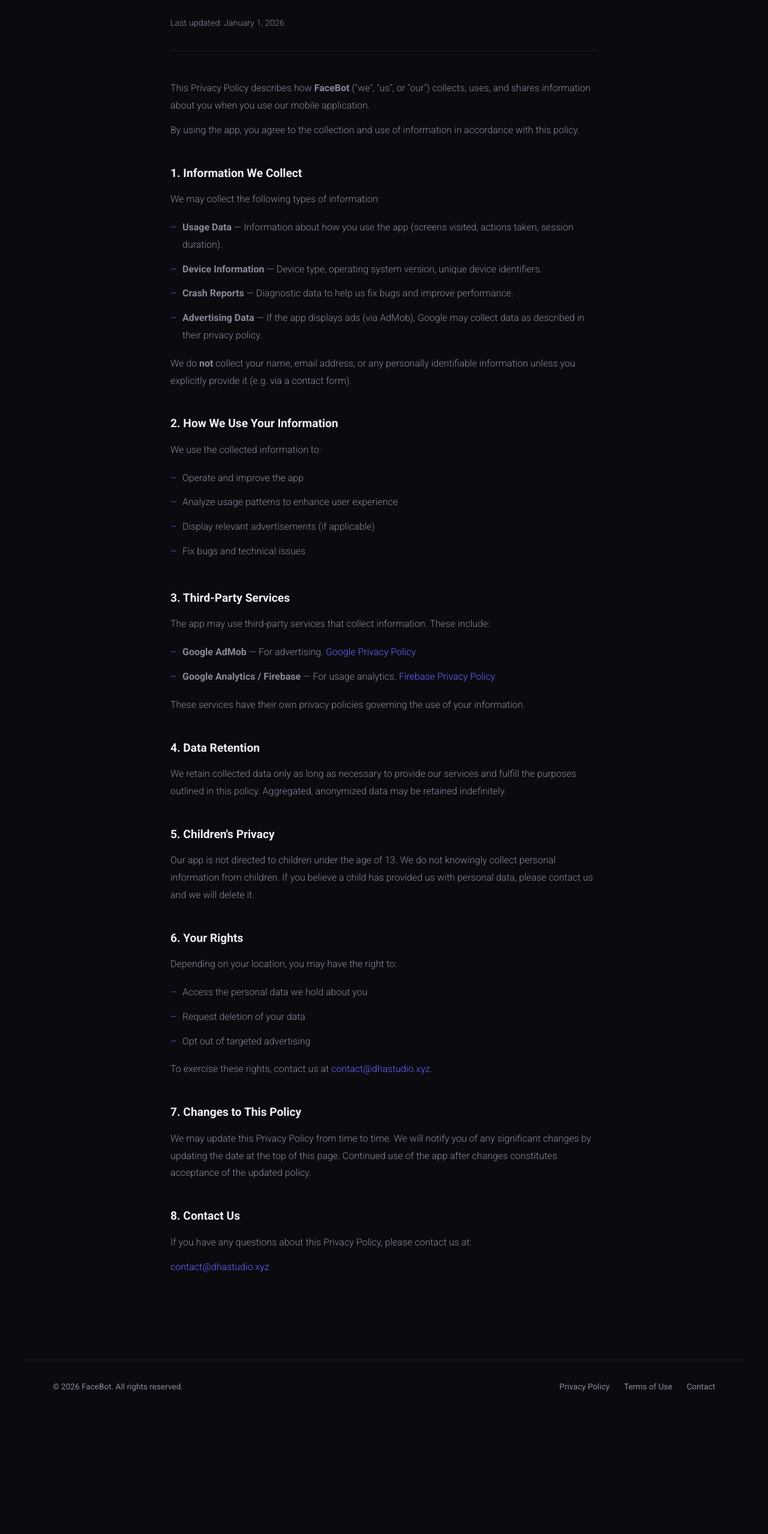
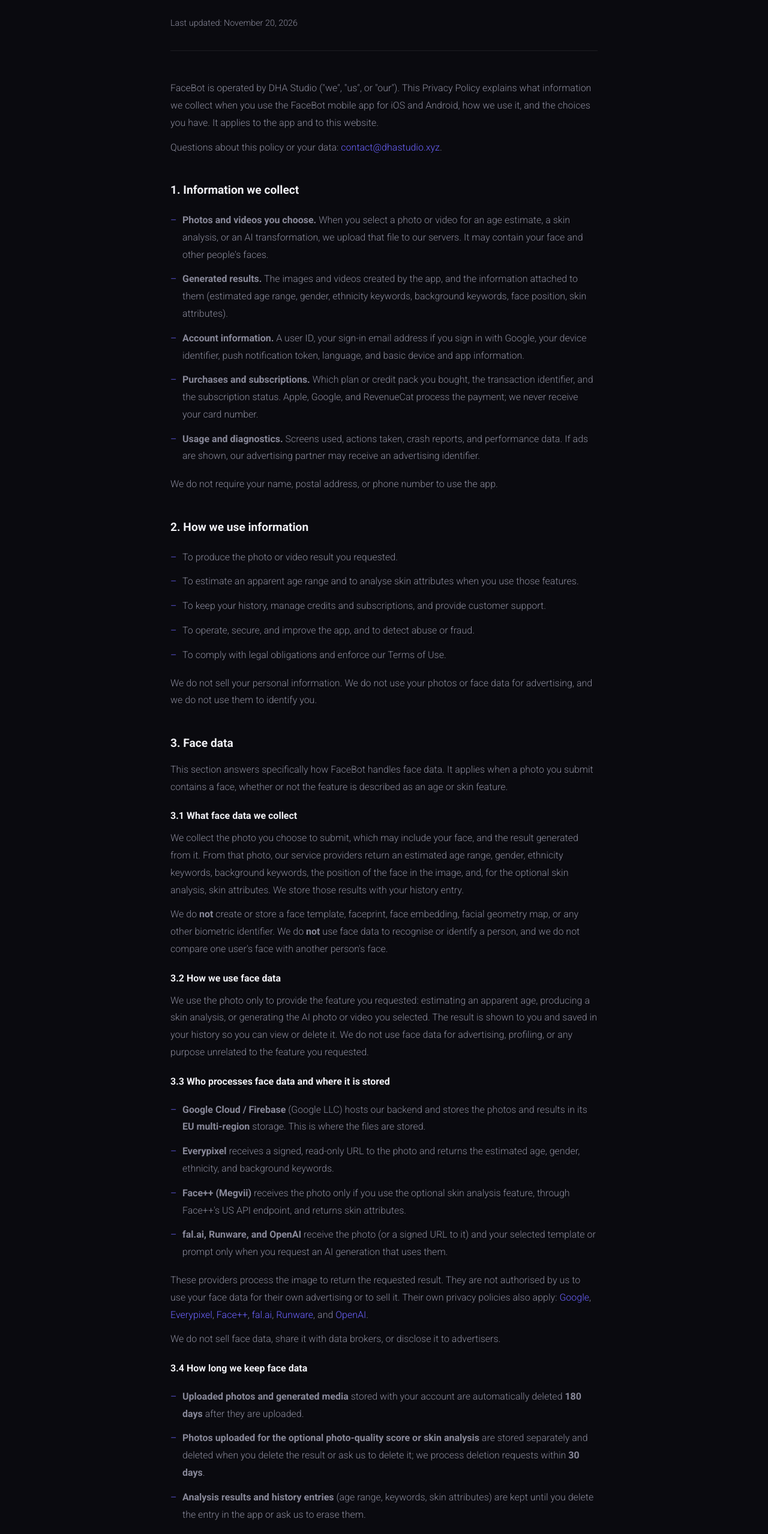
Before and after one commit to ediaStudio/facebot-website, a plain HTML site: page privacy-policy.html in a window 1280 px wide. Shown: the part 240-2797 px from the top of the page at 60% size. Before the commit the page ends 2596 px from the top, so only its background shows below. Drawn offline with Linux system fonts and the light colour scheme.

Commit message:
Privacy policy: add detailed face data section for App Review 2.1

```diff
--- a/privacy-policy.html
+++ b/privacy-policy.html
@@ -3,12 +3,11 @@
 <head>
   <meta charset="UTF-8" />
   <meta name="viewport" content="width=device-width, initial-scale=1.0"/>
-  <title id="page-title">Privacy Policy | FaceBot</title>
-  <meta name="description" content="Privacy policy of FaceBot, the AI photo and video transformation app for iOS and Android. How we collect, use, and protect your data."/>
+  <title>Privacy Policy | FaceBot</title>
+  <meta name="description" content="Privacy policy of FaceBot, the AI photo and video transformation app for iOS and Android. How we collect, use, and protect your data, including face data."/>
   <link rel="canonical" href="https://facebot.dhastudio.xyz/privacy-policy.html"/>
   <meta name="robots" content="index, follow"/>
   <link href="https://fonts.googleapis.com/css2?family=Roboto:wght@300;400;500;700&display=swap" rel="stylesheet"/>
-  <script src="config.js"></script>
   <style>
     *, *::before, *::after { box-sizing: border-box; margin: 0; padding: 0; }
 
@@ -28,7 +27,6 @@
       line-height: 1.8;
     }
 
-    /* ─── NAV ─── */
     nav {
       display: flex;
       justify-content: space-between;
@@ -56,7 +54,6 @@
       width: 28px; height: 28px;
       border-radius: 7px;
       object-fit: cover;
-      display: none;
     }
 
     .nav-back {
@@ -68,7 +65,6 @@
     }
     .nav-back:hover { color: var(--text); }
 
-    /* ─── CONTENT ─── */
     .container {
       max-width: 760px;
       margin: 0 auto;
@@ -114,6 +110,13 @@
       color: var(--text);
     }
 
+    .doc-section h3 {
+      font-size: 1rem;
+      font-weight: 700;
+      margin: 20px 0 8px;
+      color: var(--text);
+    }
+
     .doc-section p {
       color: var(--muted);
       font-weight: 300;
@@ -145,7 +148,6 @@
     }
     a.inline:hover { text-decoration: underline; }
 
-    /* ─── FOOTER ─── */
     footer {
       border-top: 1px solid var(--border);
       padding: 32px 48px;
@@ -173,8 +175,8 @@
 
   <nav>
     <a href="index.html" class="nav-logo">
-      <img id="nav-icon" src="" alt="icon"/>
-      <span id="nav-appname"></span>
+      <img src="assets/icon.webp" alt="FaceBot icon"/>
+      <span>FaceBot</span>
     </a>
     <a href="index.html" class="nav-back">← Back to home</a>
   </nav>
@@ -184,116 +186,147 @@
     <div class="doc-header">
       <p class="doc-label">Legal</p>
       <h1>Privacy Policy</h1>
-      <p class="doc-meta" id="doc-meta"></p>
+      <p class="doc-meta">Last updated: November 20, 2026</p>
     </div>
 
     <div class="doc-section">
-      <p>This Privacy Policy describes how <strong id="pp-appname"></strong> ("we", "us", or "our") collects, uses, and shares information about you when you use our mobile application.</p>
-      <p>By using the app, you agree to the collection and use of information in accordance with this policy.</p>
+      <p>FaceBot is operated by DHA Studio ("we", "us", or "our"). This Privacy Policy explains what information we collect when you use the FaceBot mobile app for iOS and Android, how we use it, and the choices you have. It applies to the app and to this website.</p>
+      <p>Questions about this policy or your data: <a class="inline" href="mailto:contact@dhastudio.xyz">contact@dhastudio.xyz</a>.</p>
     </div>
 
     <div class="doc-section">
-      <h2>1. Information We Collect</h2>
-      <p>We may collect the following types of information:</p>
+      <h2>1. Information we collect</h2>
       <ul>
-        <li><strong>Usage Data</strong> — Information about how you use the app (screens visited, actions taken, session duration).</li>
-        <li><strong>Device Information</strong> — Device type, operating system version, unique device identifiers.</li>
-        <li><strong>Crash Reports</strong> — Diagnostic data to help us fix bugs and improve performance.</li>
-        <li><strong>Advertising Data</strong> — If the app displays ads (via AdMob), Google may collect data as described in their privacy policy.</li>
+        <li><strong>Photos and videos you choose.</strong> When you select a photo or video for an age estimate, a skin analysis, or an AI transformation, we upload that file to our servers. It may contain your face and other people's faces.</li>
+        <li><strong>Generated results.</strong> The images and videos created by the app, and the information attached to them (estimated age range, gender, ethnicity keywords, background keywords, face position, skin attributes).</li>
+        <li><strong>Account information.</strong> A user ID, your sign-in email address if you sign in with Google, your device identifier, push notification token, language, and basic device and app information.</li>
+        <li><strong>Purchases and subscriptions.</strong> Which plan or credit pack you bought, the transaction identifier, and the subscription status. Apple, Google, and RevenueCat process the payment; we never receive your card number.</li>
+        <li><strong>Usage and diagnostics.</strong> Screens used, actions taken, crash reports, and performance data. If ads are shown, our advertising partner may receive an advertising identifier.</li>
       </ul>
-      <p>We do <strong>not</strong> collect your name, email address, or any personally identifiable information unless you explicitly provide it (e.g. via a contact form).</p>
+      <p>We do not require your name, postal address, or phone number to use the app.</p>
     </div>
 
     <div class="doc-section">
-      <h2>2. How We Use Your Information</h2>
-      <p>We use the collected information to:</p>
+      <h2>2. How we use information</h2>
       <ul>
-        <li>Operate and improve the app</li>
-        <li>Analyze usage patterns to enhance user experience</li>
-        <li>Display relevant advertisements (if applicable)</li>
-        <li>Fix bugs and technical issues</li>
+        <li>To produce the photo or video result you requested.</li>
+        <li>To estimate an apparent age range and to analyse skin attributes when you use those features.</li>
+        <li>To keep your history, manage credits and subscriptions, and provide customer support.</li>
+        <li>To operate, secure, and improve the app, and to detect abuse or fraud.</li>
+        <li>To comply with legal obligations and enforce our Terms of Use.</li>
+      </ul>
+      <p>We do not sell your personal information. We do not use your photos or face data for advertising, and we do not use them to identify you.</p>
+    </div>
+
+    <div class="doc-section" id="face-data">
+      <h2>3. Face data</h2>
+      <p>This section answers specifically how FaceBot handles face data. It applies when a photo you submit contains a face, whether or not the feature is described as an age or skin feature.</p>
+
+      <h3>3.1 What face data we collect</h3>
+      <p>We collect the photo you choose to submit, which may include your face, and the result generated from it. From that photo, our service providers return an estimated age range, gender, ethnicity keywords, background keywords, the position of the face in the image, and, for the optional skin analysis, skin attributes. We store those results with your history entry.</p>
+      <p>We do <strong>not</strong> create or store a face template, faceprint, face embedding, facial geometry map, or any other biometric identifier. We do <strong>not</strong> use face data to recognise or identify a person, and we do not compare one user's face with another person's face.</p>
+
+      <h3>3.2 How we use face data</h3>
+      <p>We use the photo only to provide the feature you requested: estimating an apparent age, producing a skin analysis, or generating the AI photo or video you selected. The result is shown to you and saved in your history so you can view or delete it. We do not use face data for advertising, profiling, or any purpose unrelated to the feature you requested.</p>
+
+      <h3>3.3 Who processes face data and where it is stored</h3>
+      <ul>
+        <li><strong>Google Cloud / Firebase</strong> (Google LLC) hosts our backend and stores the photos and results in its <strong>EU multi-region</strong> storage. This is where the files are stored.</li>
+        <li><strong>Everypixel</strong> receives a signed, read-only URL to the photo and returns the estimated age, gender, ethnicity, and background keywords.</li>
+        <li><strong>Face++ (Megvii)</strong> receives the photo only if you use the optional skin analysis feature, through Face++'s US API endpoint, and returns skin attributes.</li>
+        <li><strong>fal.ai, Runware, and OpenAI</strong> receive the photo (or a signed URL to it) and your selected template or prompt only when you request an AI generation that uses them.</li>
+      </ul>
+      <p>These providers process the image to return the requested result. They are not authorised by us to use your face data for their own advertising or to sell it. Their own privacy policies also apply: <a class="inline" href="https://policies.google.com/privacy" target="_blank" rel="noopener">Google</a>, <a class="inline" href="https://www.everypixel.com/privacy" target="_blank" rel="noopener">Everypixel</a>, <a class="inline" href="https://www.faceplusplus.com/privacy_policy/" target="_blank" rel="noopener">Face++</a>, <a class="inline" href="https://fal.ai/privacy" target="_blank" rel="noopener">fal.ai</a>, <a class="inline" href="https://runware.ai/privacy" target="_blank" rel="noopener">Runware</a>, and <a class="inline" href="https://openai.com/policies/privacy-policy/" target="_blank" rel="noopener">OpenAI</a>.</p>
+      <p>We do not sell face data, share it with data brokers, or disclose it to advertisers.</p>
+
+      <h3>3.4 How long we keep face data</h3>
+      <ul>
+        <li><strong>Uploaded photos and generated media</strong> stored with your account are automatically deleted <strong>180 days</strong> after they are uploaded.</li>
+        <li><strong>Photos uploaded for the optional photo-quality score or skin analysis</strong> are stored separately and deleted when you delete the result or ask us to delete it; we process deletion requests within <strong>30 days</strong>.</li>
+        <li><strong>Analysis results and history entries</strong> (age range, keywords, skin attributes) are kept until you delete the entry in the app or ask us to erase them.</li>
+      </ul>
+
+      <h3>3.5 How to delete face data</h3>
+      <ul>
+        <li>Delete an individual photo, video, or analysis from your History in the app.</li>
+        <li>Delete your account from the app's settings. This removes your account and sign-in credentials; you can also email us to have your remaining history and stored files erased.</li>
+        <li>Email <a class="inline" href="mailto:contact@dhastudio.xyz">contact@dhastudio.xyz</a> from the address linked to your account. We complete deletion requests within 30 days.</li>
+      </ul>
+
+      <h3>3.6 What we never do with face data</h3>
+      <ul>
+        <li>No facial recognition or identity verification.</li>
+        <li>No faceprints, templates, or biometric identifiers.</li>
+        <li>No sale or rental of face data.</li>
+        <li>No use of face data to target advertising.</li>
+        <li>No sharing with other users or with the public.</li>
       </ul>
     </div>
 
     <div class="doc-section">
-      <h2>3. Third-Party Services</h2>
-      <p>The app may use third-party services that collect information. These include:</p>
+      <h2>4. Other third-party services</h2>
+      <p>We use the following services to operate FaceBot. They receive only the information needed for their function.</p>
       <ul>
-        <li><strong>Google AdMob</strong> — For advertising. <a class="inline" href="https://policies.google.com/privacy" target="_blank">Google Privacy Policy</a></li>
-        <li><strong>Google Analytics / Firebase</strong> — For usage analytics. <a class="inline" href="https://firebase.google.com/support/privacy" target="_blank">Firebase Privacy Policy</a></li>
+        <li><strong>Google Cloud / Firebase</strong> — hosting, database, storage, and analytics.</li>
+        <li><strong>RevenueCat</strong> — subscription and purchase management.</li>
+        <li><strong>Apple App Store and Google Play</strong> — payment processing and app distribution.</li>
+        <li><strong>Google AdMob</strong> — advertising, where ads are shown. AdMob may receive an advertising identifier; it does not receive your photos or face data.</li>
       </ul>
-      <p>These services have their own privacy policies governing the use of your information.</p>
     </div>
 
     <div class="doc-section">
-      <h2>4. Data Retention</h2>
-      <p>We retain collected data only as long as necessary to provide our services and fulfill the purposes outlined in this policy. Aggregated, anonymized data may be retained indefinitely.</p>
+      <h2>5. Data retention</h2>
+      <p>We keep personal information only as long as needed for the purposes described above:</p>
+      <ul>
+        <li>Photos and generated media stored with your account: automatically deleted after 180 days.</li>
+        <li>Photo-quality and skin analysis images: until you delete them or ask us to.</li>
+        <li>History entries and analysis results: until you delete them or ask us to erase them.</li>
+        <li>Account and purchase records: while your account is active, then as long as tax and accounting law requires.</li>
+        <li>Diagnostics and crash data: kept for a limited period, then deleted or aggregated.</li>
+      </ul>
     </div>
 
     <div class="doc-section">
-      <h2>5. Children's Privacy</h2>
-      <p>Our app is not directed to children under the age of 13. We do not knowingly collect personal information from children. If you believe a child has provided us with personal data, please contact us and we will delete it.</p>
+      <h2>6. Security</h2>
+      <p>Data is encrypted in transit (TLS) and at rest by our hosting provider. Access to stored photos is limited to the systems and staff that need it to operate the service and to handle support or deletion requests.</p>
     </div>
 
     <div class="doc-section">
-      <h2>6. Your Rights</h2>
-      <p>Depending on your location, you may have the right to:</p>
-      <ul>
-        <li>Access the personal data we hold about you</li>
-        <li>Request deletion of your data</li>
-        <li>Opt out of targeted advertising</li>
-      </ul>
-      <p>To exercise these rights, contact us at <a class="inline" id="contact-link" href="#">contact@yourapp.com</a>.</p>
+      <h2>7. Children</h2>
+      <p>FaceBot is not directed to children under 13. We do not knowingly collect personal information from children. If you believe a child has provided us with personal data, contact us and we will delete it.</p>
     </div>
 
     <div class="doc-section">
-      <h2>7. Changes to This Policy</h2>
-      <p>We may update this Privacy Policy from time to time. We will notify you of any significant changes by updating the date at the top of this page. Continued use of the app after changes constitutes acceptance of the updated policy.</p>
+      <h2>8. Your rights</h2>
+      <p>Depending on where you live, you may have the right to access, correct, export, or delete your personal data, to object to or restrict certain processing, and to withdraw consent. To exercise any of these rights, email <a class="inline" href="mailto:contact@dhastudio.xyz">contact@dhastudio.xyz</a>. We respond within 30 days.</p>
     </div>
 
     <div class="doc-section">
-      <h2>8. Contact Us</h2>
-      <p>If you have any questions about this Privacy Policy, please contact us at:</p>
-      <p><a class="inline" id="contact-link-2" href="#">contact@yourapp.com</a></p>
+      <h2>9. International transfers</h2>
+      <p>Your photos and results are stored in the European Union (Google Cloud EU multi-region). Some of our service providers process data in the United States, as described in Section 3.3. Where required, transfers rely on appropriate safeguards such as standard contractual clauses.</p>
+    </div>
+
+    <div class="doc-section">
+      <h2>10. Changes to this policy</h2>
+      <p>We may update this Privacy Policy from time to time. We will post the new version on this page and update the date at the top. Continued use of the app after a change means you accept the updated policy.</p>
+    </div>
+
+    <div class="doc-section">
+      <h2>11. Contact us</h2>
+      <p>DHA Studio — FaceBot<br/>
+      Email: <a class="inline" href="mailto:contact@dhastudio.xyz">contact@dhastudio.xyz</a></p>
     </div>
 
   </div>
 
   <footer>
-    <p id="footer-copy"></p>
+    <p>© 2026 FaceBot. All rights reserved.</p>
     <div class="footer-links">
       <a href="privacy-policy.html">Privacy Policy</a>
       <a href="terms.html">Terms of Use</a>
-      <a id="footer-email" href="#">Contact</a>
+      <a href="mailto:contact@dhastudio.xyz">Contact</a>
     </div>
   </footer>
 
-  <script>
-    // Apply colors
-    const r = document.documentElement.style;
-    r.setProperty('--accent',  APP_CONFIG.colors.accent);
-    r.setProperty('--bg',      APP_CONFIG.colors.bg);
-    r.setProperty('--surface', APP_CONFIG.colors.surface);
-
-    // Fill content
-    document.title = `Privacy Policy — ${APP_CONFIG.appName}`;
-    document.getElementById('nav-appname').textContent   = APP_CONFIG.appName;
-    document.getElementById('pp-appname').textContent    = APP_CONFIG.appName;
-    document.getElementById('footer-copy').textContent   = `© ${APP_CONFIG.year} ${APP_CONFIG.appName}. All rights reserved.`;
-    document.getElementById('footer-email').href         = `mailto:${APP_CONFIG.contactEmail}`;
-    document.getElementById('contact-link').href         = `mailto:${APP_CONFIG.contactEmail}`;
-    document.getElementById('contact-link').textContent  = APP_CONFIG.contactEmail;
-    document.getElementById('contact-link-2').href       = `mailto:${APP_CONFIG.contactEmail}`;
-    document.getElementById('contact-link-2').textContent = APP_CONFIG.contactEmail;
-    document.getElementById('doc-meta').textContent      = `Last updated: January 1, ${APP_CONFIG.year}`;
-
-    // Icon
-    if (APP_CONFIG.iconFile) {
-      const img = document.getElementById('nav-icon');
-      img.src = APP_CONFIG.iconFile;
-      img.style.display = 'block';
-    }
-  </script>
-
 </body>
 </html>
```
